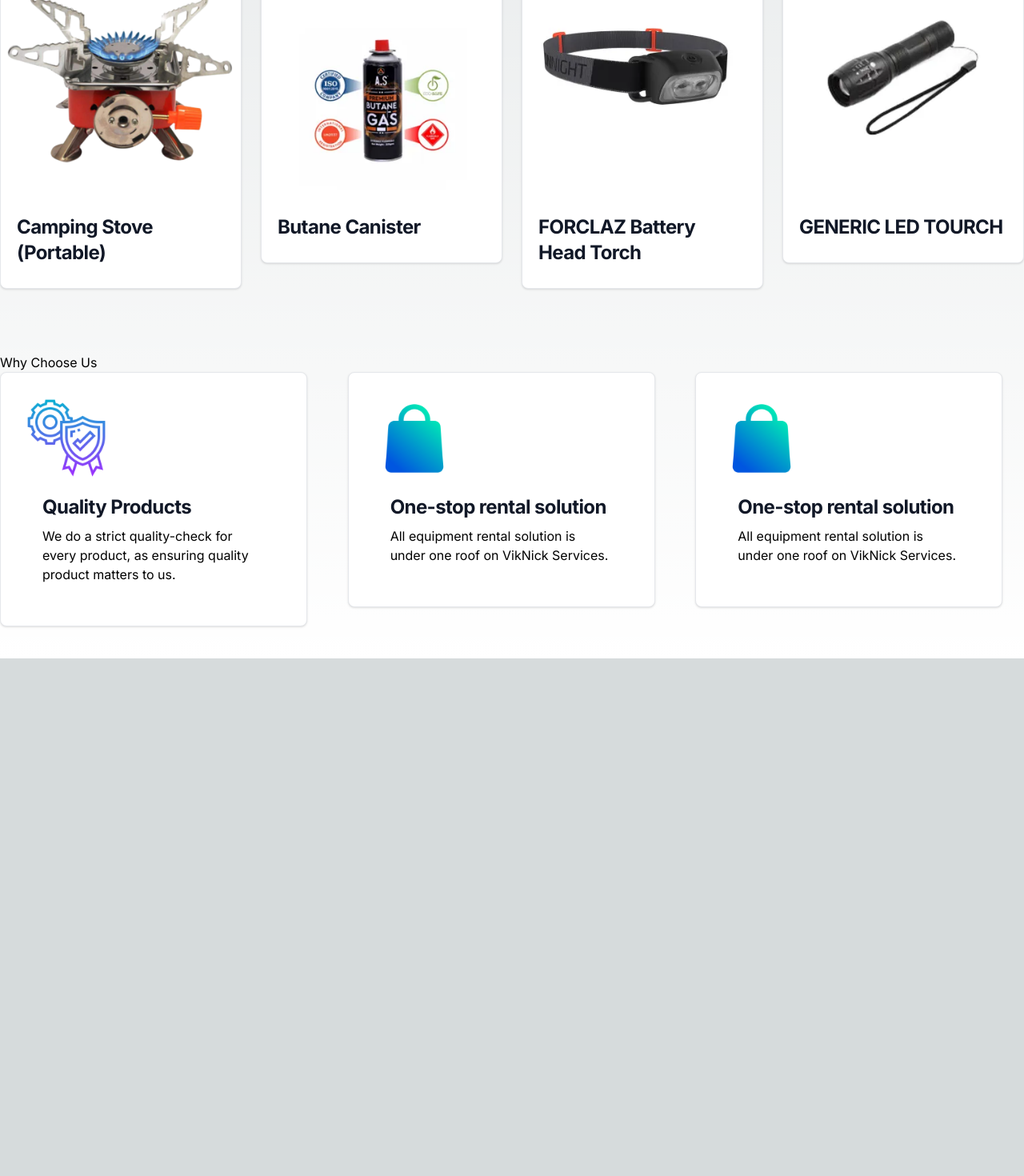
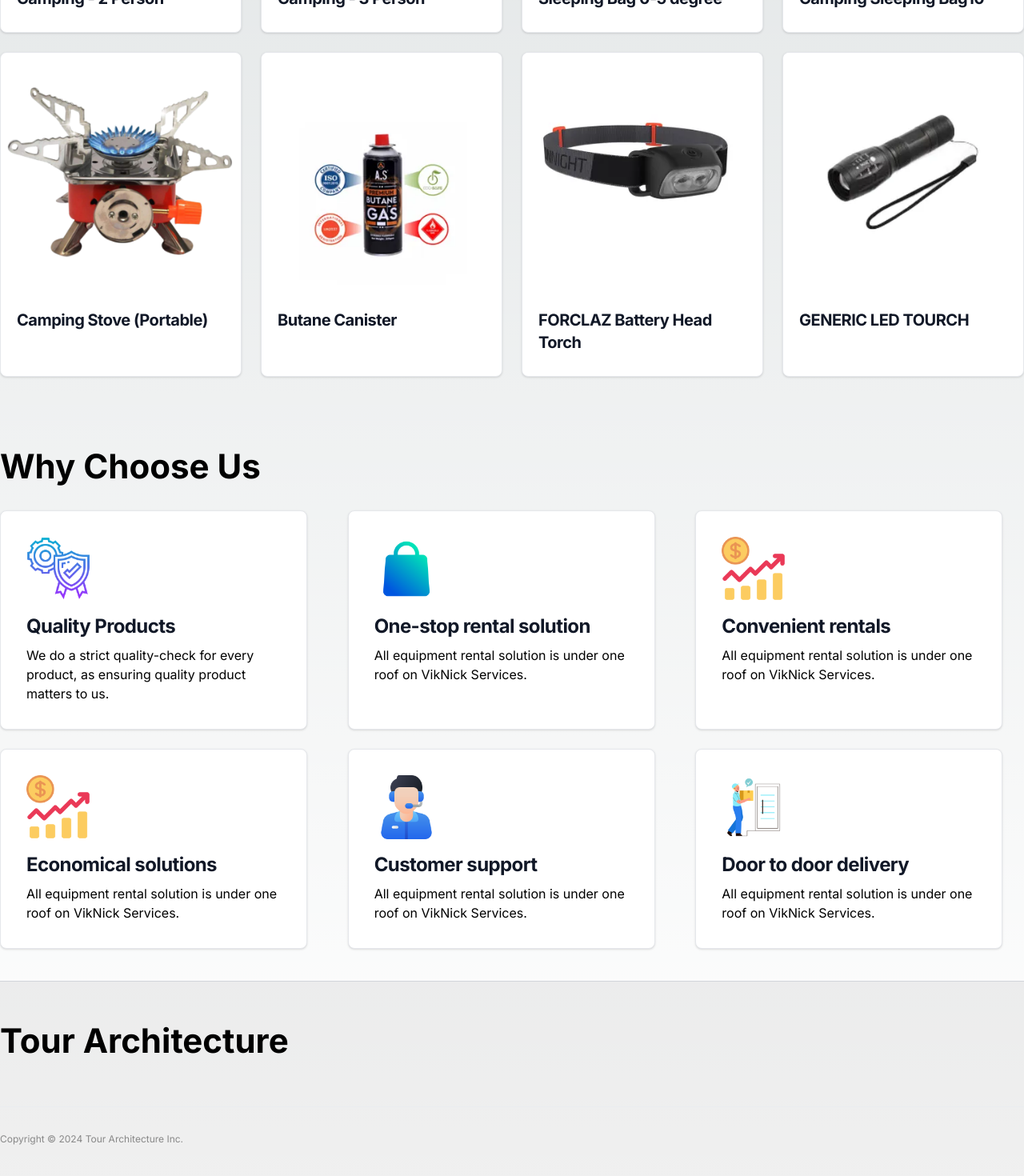
Before and after one commit to Devendersingh385/tour-architecture, a Next.js app: page / in a window 1280 px wide. Shown: the part 1044-2514 px from the top of the page at 80% size. Before the commit the page ends 1867 px from the top, so only its background shows below. Built offline with nearby package versions, Linux system fonts and the light colour scheme.

Commit message:
update home page.

```diff
--- a/app/layout.tsx
+++ b/app/layout.tsx
@@ -2,6 +2,7 @@
 import { Inter } from "next/font/google";
 import "./globals.css";
 import Navbar from "./ui/header/navbar";
+import Footer from "./ui/footer";
 
 const inter = Inter({ subsets: ["latin"] });
 
@@ -20,6 +21,7 @@
       <body className={inter.className}>
         <Navbar />
         {children}
+        <Footer />
         </body>
     </html>
   );
--- a/app/page.tsx
+++ b/app/page.tsx
@@ -3,7 +3,7 @@
 export default function Home() {
   return (
     <main>
-      <div className="bg-[#5452f5] py-[70px] relative mt-[68px]">
+      <div className="bg-[#5452f5] bg-[url('/banner-hero.avif')] bg-center bg-no-repeat bg-cover min-h-[480px] py-[70px] relative mt-[68px]">
         <div className="grid text-center lg:mb-0 lg:max-w-screen-xl mx-auto lg:grid-cols-2 lg:text-left">
           <div className="">
             <h1 className="text-[48px] leading-[59px] font-bold text-white">
@@ -16,26 +16,26 @@
             </p>
           </div>
           <div className="">
-            <Image
+            {/* <Image
               alt="dsds"
               src={"/banner-hero.avif"}
               width={500}
               height={500}
-            />
+            /> */}
           </div>
         </div>
       </div>
       <div className=" py-10 relative">
-        <div className="grid text-center gap-6 lg:mb-0 lg:max-w-screen-xl mx-auto lg:grid-cols-1 lg:text-left">
-          <h2>Our Products</h2>
-          <p>
+        <div className="text-center lg:max-w-screen-xl mx-auto lg:grid-cols-1 lg:text-left mb-8">
+          <h2 className="text-[42px] font-bold ">Our Products</h2>
+          <p className="text-base font-normal">
             Elevate your camping game with our top-notch accessories for a
             memorable outdoor adventure.
           </p>
         </div>
         <div className="grid text-center gap-6 lg:mb-0 lg:max-w-screen-xl mx-auto lg:grid-cols-4 lg:text-left">
           <div className="">
-            <div className="max-w-sm bg-white border border-gray-200 rounded-lg shadow dark:bg-gray-800 dark:border-gray-700">
+            <div className="max-w-sm bg-white border border-gray-200 rounded-lg shadow dark:bg-gray-800 dark:border-gray-700 h-full">
               <a href="#">
                 <img
                   className="rounded-t-lg"
@@ -47,7 +47,7 @@
               </a>
               <div className="p-5">
                 <a href="#">
-                  <h5 className="mb-2 text-2xl font-bold tracking-tight text-gray-900 dark:text-white">
+                  <h5 className="mb-2 text-xl font-bold tracking-tight text-gray-900 dark:text-white">
                     Camping - 2 Person
                   </h5>
                 </a>
@@ -61,7 +61,7 @@
             </div>
           </div>
           <div className="">
-            <div className="max-w-sm bg-white border border-gray-200 rounded-lg shadow dark:bg-gray-800 dark:border-gray-700">
+            <div className="max-w-sm bg-white border border-gray-200 rounded-lg shadow dark:bg-gray-800 dark:border-gray-700 h-full">
               <a href="#">
                 <img
                   className="rounded-t-lg"
@@ -73,7 +73,7 @@
               </a>
               <div className="p-5">
                 <a href="#">
-                  <h5 className="mb-2 text-2xl font-bold tracking-tight text-gray-900 dark:text-white">
+                  <h5 className="mb-2 text-xl font-bold tracking-tight text-gray-900 dark:text-white">
                     Camping - 3 Person
                   </h5>
                 </a>
@@ -87,7 +87,7 @@
             </div>
           </div>
           <div className="">
-            <div className="max-w-sm bg-white border border-gray-200 rounded-lg shadow dark:bg-gray-800 dark:border-gray-700">
+            <div className="max-w-sm bg-white border border-gray-200 rounded-lg shadow dark:bg-gray-800 dark:border-gray-700 h-full">
               <a href="#">
                 <img
                   className="rounded-t-lg"
@@ -99,7 +99,7 @@
               </a>
               <div className="p-5">
                 <a href="#">
-                  <h5 className="mb-2 text-2xl font-bold tracking-tight text-gray-900 dark:text-white">
+                  <h5 className="mb-2 text-xl font-bold tracking-tight text-gray-900 dark:text-white">
                     Sleeping Bag 0-5 degree
                   </h5>
                 </a>
@@ -113,7 +113,7 @@
             </div>
           </div>
           <div className="">
-            <div className="max-w-sm bg-white border border-gray-200 rounded-lg shadow dark:bg-gray-800 dark:border-gray-700">
+            <div className="max-w-sm bg-white border border-gray-200 rounded-lg shadow dark:bg-gray-800 dark:border-gray-700 h-full">
               <a href="#">
                 <img
                   className="rounded-t-lg"
@@ -125,7 +125,7 @@
               </a>
               <div className="p-5">
                 <a href="#">
-                  <h5 className="mb-2 text-2xl font-bold tracking-tight text-gray-900 dark:text-white">
+                  <h5 className="mb-2 text-xl font-bold tracking-tight text-gray-900 dark:text-white">
                     Camping Sleeping Bag10°
                   </h5>
                 </a>
@@ -139,7 +139,7 @@
             </div>
           </div>
           <div className="">
-            <div className="max-w-sm bg-white border border-gray-200 rounded-lg shadow dark:bg-gray-800 dark:border-gray-700">
+            <div className="max-w-sm bg-white border border-gray-200 rounded-lg shadow dark:bg-gray-800 dark:border-gray-700 h-full">
               <a href="#">
                 <img
                   className="rounded-t-lg"
@@ -151,7 +151,7 @@
               </a>
               <div className="p-5">
                 <a href="#">
-                  <h5 className="mb-2 text-2xl font-bold tracking-tight text-gray-900 dark:text-white">
+                  <h5 className="mb-2 text-xl font-bold tracking-tight text-gray-900 dark:text-white">
                     Camping Stove (Portable)
                   </h5>
                 </a>
@@ -165,7 +165,7 @@
             </div>
           </div>
           <div className="">
-            <div className="max-w-sm bg-white border border-gray-200 rounded-lg shadow dark:bg-gray-800 dark:border-gray-700">
+            <div className="max-w-sm bg-white border border-gray-200 rounded-lg shadow dark:bg-gray-800 dark:border-gray-700 h-full">
               <a href="#">
                 <img
                   className="rounded-t-lg"
@@ -177,7 +177,7 @@
               </a>
               <div className="p-5">
                 <a href="#">
-                  <h5 className="mb-2 text-2xl font-bold tracking-tight text-gray-900 dark:text-white">
+                  <h5 className="mb-2 text-xl font-bold tracking-tight text-gray-900 dark:text-white">
                     Butane Canister
                   </h5>
                 </a>
@@ -191,7 +191,7 @@
             </div>
           </div>
           <div className="">
-            <div className="max-w-sm bg-white border border-gray-200 rounded-lg shadow dark:bg-gray-800 dark:border-gray-700">
+            <div className="max-w-sm bg-white border border-gray-200 rounded-lg shadow dark:bg-gray-800 dark:border-gray-700 h-full">
               <a href="#">
                 <img
                   className="rounded-t-lg"
@@ -203,7 +203,7 @@
               </a>
               <div className="p-5">
                 <a href="#">
-                  <h5 className="mb-2 text-2xl font-bold tracking-tight text-gray-900 dark:text-white">
+                  <h5 className="mb-2 text-xl font-bold tracking-tight text-gray-900 dark:text-white">
                     FORCLAZ Battery Head Torch
                   </h5>
                 </a>
@@ -217,7 +217,7 @@
             </div>
           </div>
           <div className="">
-            <div className="max-w-sm bg-white border border-gray-200 rounded-lg shadow dark:bg-gray-800 dark:border-gray-700">
+            <div className="max-w-sm bg-white border border-gray-200 rounded-lg shadow dark:bg-gray-800 dark:border-gray-700 h-full">
               <a href="#">
                 <img
                   className="rounded-t-lg"
@@ -229,7 +229,7 @@
               </a>
               <div className="p-5">
                 <a href="#">
-                  <h5 className="mb-2 text-2xl font-bold tracking-tight text-gray-900 dark:text-white">
+                  <h5 className="mb-2 text-xl font-bold tracking-tight text-gray-900 dark:text-white">
                     GENERIC LED TOURCH
                   </h5>
                 </a>
@@ -245,22 +245,22 @@
         </div>
       </div>
       <div className=" py-10 relative">
-        <div className="grid text-center gap-6 lg:mb-0 lg:max-w-screen-xl mx-auto lg:grid-cols-1 lg:text-left">
-          <h2>Why Choose Us</h2>
+        <div className="text-center lg:mb-0 lg:max-w-screen-xl mx-auto lg:text-left mb-8">
+          <h2 className="text-[42px] font-bold mb-6">Why Choose Us</h2>
         </div>
         <div className="grid text-center gap-6 lg:mb-0 lg:max-w-screen-xl mx-auto lg:grid-cols-3 lg:text-left">
           <div className="">
-            <div className="max-w-sm bg-white border border-gray-200 rounded-lg shadow dark:bg-gray-800 dark:border-gray-700 p-[32px]">
-              <a href="#">
+            <div className="max-w-sm bg-white border border-gray-200 rounded-lg shadow dark:bg-gray-800 dark:border-gray-700 p-[32px] h-full">
+              <a href="#" className="mb-4 block">
                 <img
                   className="rounded-t-lg"
                   src="/quality-assurance.png"
                   alt=""
-                  width={100}
-                  height={100}
+                  width={80}
+                  height={80}
                 />
               </a>
-              <div className="p-5">
+              <div className="p-0">
                 <a href="#">
                   <h5 className="mb-2 text-2xl font-bold tracking-tight text-gray-900 dark:text-white">
                     Quality Products
@@ -271,17 +271,17 @@
             </div>
           </div>
           <div className="">
-            <div className="max-w-sm bg-white border border-gray-200 rounded-lg shadow dark:bg-gray-800 dark:border-gray-700 p-[32px]">
-              <a href="#">
+            <div className="max-w-sm bg-white border border-gray-200 rounded-lg shadow dark:bg-gray-800 dark:border-gray-700 p-[32px] h-full">
+              <a href="#" className="mb-4 block">
                 <img
                   className="rounded-t-lg"
                   src="/shopping-bag.png"
                   alt=""
-                  width={100}
-                  height={100}
+                  width={80}
+                  height={80}
                 />
               </a>
-              <div className="p-5">
+              <div className="">
                 <a href="#">
                   <h5 className="mb-2 text-2xl font-bold tracking-tight text-gray-900 dark:text-white">
                   One-stop rental solution
@@ -292,20 +292,83 @@
             </div>
           </div>
           <div className="">
-            <div className="max-w-sm bg-white border border-gray-200 rounded-lg shadow dark:bg-gray-800 dark:border-gray-700 p-[32px]">
-              <a href="#">
+            <div className="max-w-sm bg-white border border-gray-200 rounded-lg shadow dark:bg-gray-800 dark:border-gray-700 p-[32px] h-full">
+              <a href="#" className="mb-4 block">
                 <img
                   className="rounded-t-lg"
-                  src="/shopping-bag.png"
+                  src="/profit-growth.png"
                   alt=""
-                  width={100}
-                  height={100}
+                  width={80}
+                  height={80}
                 />
               </a>
-              <div className="p-5">
+              <div className="">
                 <a href="#">
                   <h5 className="mb-2 text-2xl font-bold tracking-tight text-gray-900 dark:text-white">
-                  One-stop rental solution
+                  Convenient rentals
+                  </h5>
+                </a>
+                <p>All equipment rental solution is under one roof on VikNick Services.</p>
+              </div>
+            </div>
+          </div>
+          <div className="">
+            <div className="max-w-sm bg-white border border-gray-200 rounded-lg shadow dark:bg-gray-800 dark:border-gray-700 p-[32px] h-full">
+              <a href="#" className="mb-4 block">
+                <img
+                  className="rounded-t-lg"
+                  src="/profit-growth.png"
+                  alt=""
+                  width={80}
+                  height={80}
+                />
+              </a>
+              <div className="">
+                <a href="#">
+                  <h5 className="mb-2 text-2xl font-bold tracking-tight text-gray-900 dark:text-white">
+                  Economical solutions
+                  </h5>
+                </a>
+                <p>All equipment rental solution is under one roof on VikNick Services.</p>
+              </div>
+            </div>
+          </div>
+          <div className="">
+            <div className="max-w-sm bg-white border border-gray-200 rounded-lg shadow dark:bg-gray-800 dark:border-gray-700 p-[32px] h-full">
+              <a href="#" className="mb-4 block">
+                <img
+                  className="rounded-t-lg"
+                  src="/customer-service.png"
+                  alt=""
+                  width={80}
+                  height={80}
+                />
+              </a>
+              <div className="">
+                <a href="#">
+                  <h5 className="mb-2 text-2xl font-bold tracking-tight text-gray-900 dark:text-white">
+                  Customer support
+                  </h5>
+                </a>
+                <p>All equipment rental solution is under one roof on VikNick Services.</p>
+              </div>
+            </div>
+          </div>
+          <div className="">
+            <div className="max-w-sm bg-white border border-gray-200 rounded-lg shadow dark:bg-gray-800 dark:border-gray-700 p-[32px] h-full">
+              <a href="#" className="mb-4 block">
+                <img
+                  className="rounded-t-lg"
+                  src="/traveling.png"
+                  alt=""
+                  width={80}
+                  height={80}
+                />
+              </a>
+              <div className="">
+                <a href="#">
+                  <h5 className="mb-2 text-2xl font-bold tracking-tight text-gray-900 dark:text-white">
+                  Door to door delivery
                   </h5>
                 </a>
                 <p>All equipment rental solution is under one roof on VikNick Services.</p>
--- /dev/null
+++ b/app/ui/footer.js
@@ -0,0 +1,25 @@
+"use client";
+
+import Link from "next/link";
+
+export default function Footer() {
+  return (
+    <>
+      <footer className="border-t border-gray-300 lg:pt-16 pt-12 text-sm pb-12 lg:px-0 px-[20px] bg-black/[.06] dark:bg-gray-800 dark:border-gray-700 mt-0">
+        <div className="max-w-screen-xl mx-auto xl:px-0 lg:px-8 md:px-6 px-0">
+          <div className="lg:pb-10 pb-8">
+            <Link href="#" tabIndex={-1} className="mb-8 block">
+              <h2 className="text-[42px] font-bold">Tour Architecture</h2>
+            </Link>
+          </div>
+
+          <div className="pt-8 flex justify-between items-center border-t-[1px] border-solid border-[#EAECF0]">
+              <p className="text-lg-base text-xs font-normal text-[#888888]">
+              Copyright © {new Date().getFullYear()} Tour Architecture Inc.
+              </p>
+          </div>
+        </div>
+      </footer>
+    </>
+  );
+}
```
